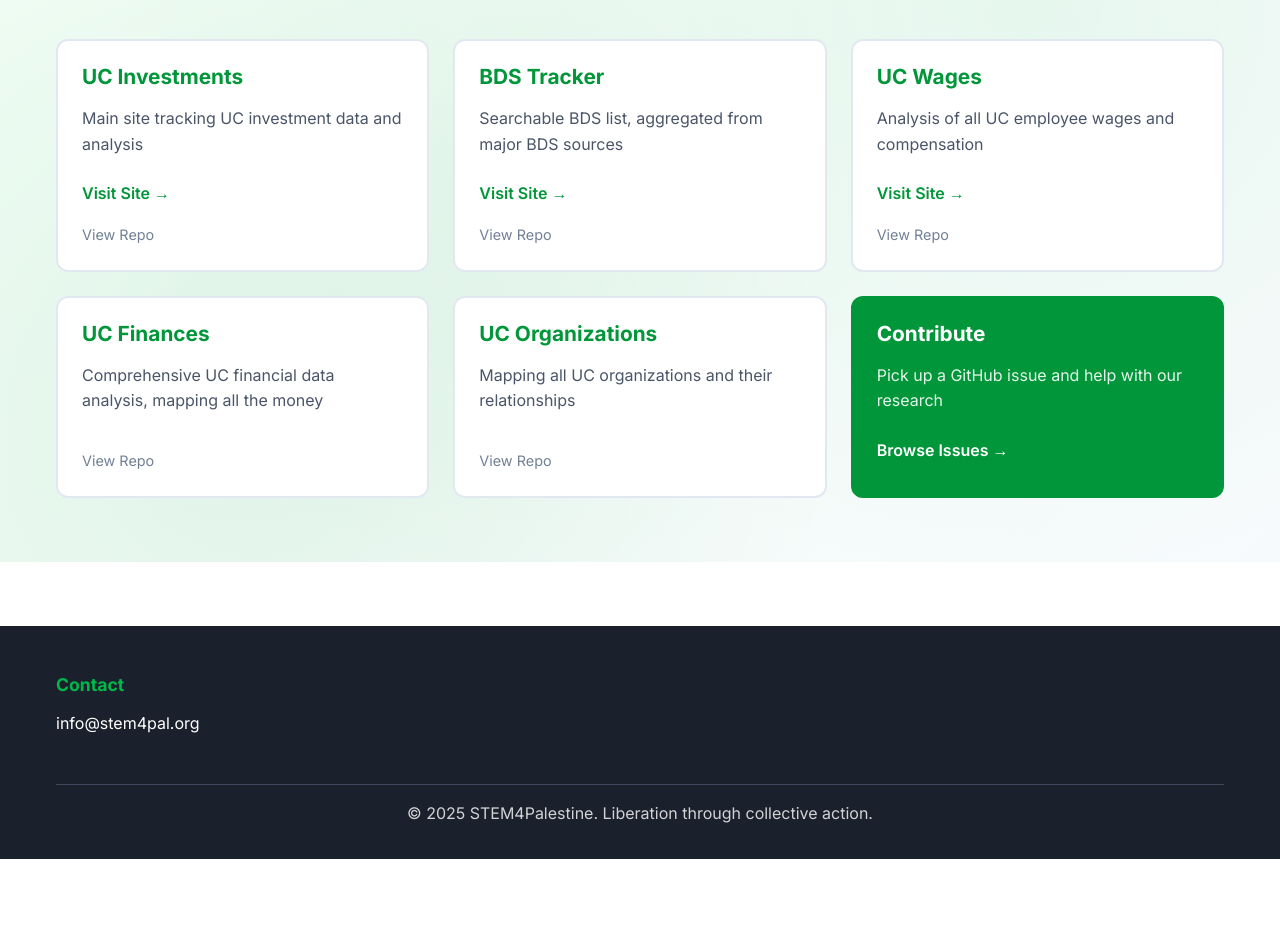
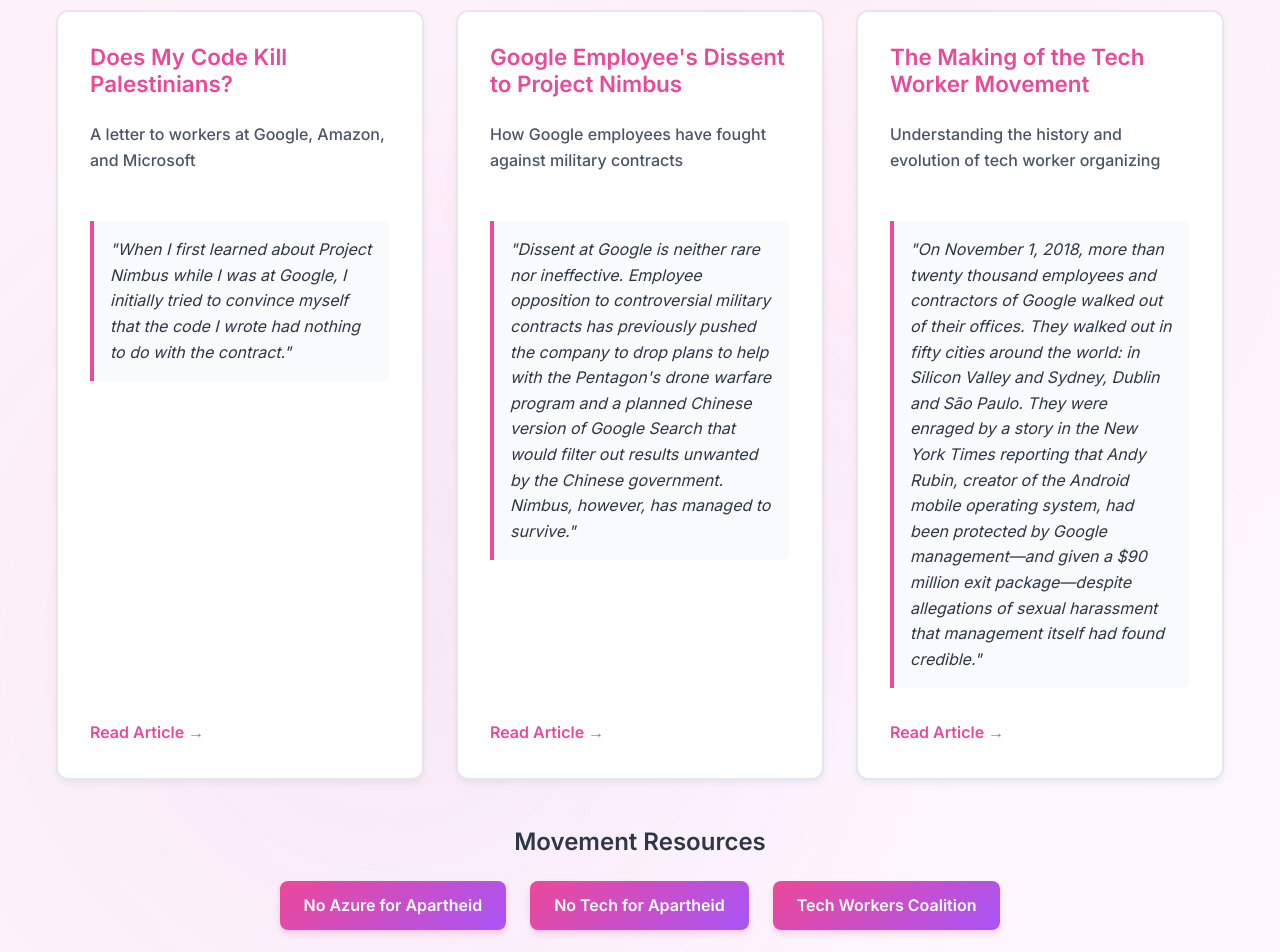
Before and after one commit to TheArctesian/stemforpalestine, a SvelteKit app: page / in a window 1280 px wide. Shown: the part 1640-2592 px from the top of the page. Before the commit the page ends 2499 px from the top, so only its background shows below. Built offline with nearby package versions, Linux system fonts and the light colour scheme.

Commit message:
added articles and youtube

```diff
--- a/src/routes/+page.svelte
+++ b/src/routes/+page.svelte
@@ -54,8 +54,11 @@
 				<div class="action-card">
 					<h3>Join Our Movement</h3>
 					<p>Become a STEM for Palestine member or join our mailing list</p>
-					<a href="shorturl.at/mF9wk" class="action-link" target="_blank" rel="noopener noreferrer"
-						>Sign Up →</a
+					<a
+						href="https://shorturl.at/mF9wk"
+						class="action-link"
+						target="_blank"
+						rel="noopener noreferrer">Sign Up →</a
 					>
 				</div>
 				<div class="action-card">
@@ -98,14 +101,74 @@
 						rel="noopener noreferrer">Sign Pledge →</a
 					>
 				</div>
-				<div class="action-card">
+			</div>
+		</div>
+	</section>
+
+	<section class="solidarity" id="solidarity">
+		<div class="container">
+			<h2>Tech Worker Solidarity</h2>
+			<div class="solidarity-grid">
+				<div class="solidarity-card">
 					<h3>Does My Code Kill Palestinians?</h3>
-					<p>A letter to Google, Amazon, & Microsoft workers</p>
+					<p>A letter to workers at Google, Amazon, and Microsoft</p>
+					<blockquote>
+						"When I first learned about Project Nimbus while I was at Google, I initially tried to convince myself that the code I wrote had nothing to do with the contract."
+					</blockquote>
 					<a
 						href="https://hasanibraheem.substack.com/p/does-my-code-kill"
-						class="action-link"
+						class="solidarity-link"
 						target="_blank"
 						rel="noopener noreferrer">Read Article →</a
+					>
+				</div>
+				<div class="solidarity-card">
+					<h3>Google Employee's Dissent to Project Nimbus</h3>
+					<p>How Google employees have fought against military contracts</p>
+					<blockquote>
+						"Dissent at Google is neither rare nor ineffective. Employee opposition to controversial military contracts has previously pushed the company to drop plans to help with the Pentagon's drone warfare program and a planned Chinese version of Google Search that would filter out results unwanted by the Chinese government. Nimbus, however, has managed to survive."
+					</blockquote>
+					<a
+						href="https://theintercept.com/2023/11/15/google-israel-gaza-nimbus-protest/"
+						class="solidarity-link"
+						target="_blank"
+						rel="noopener noreferrer">Read Article →</a
+					>
+				</div>
+				<div class="solidarity-card">
+					<h3>The Making of the Tech Worker Movement</h3>
+					<p>Understanding the history and evolution of tech worker organizing</p>
+					<blockquote>
+						"On November 1, 2018, more than twenty thousand employees and contractors of Google walked out of their offices. They walked out in fifty cities around the world: in Silicon Valley and Sydney, Dublin and São Paulo. They were enraged by a story in the New York Times reporting that Andy Rubin, creator of the Android mobile operating system, had been protected by Google management—and given a $90 million exit package—despite allegations of sexual harassment that management itself had found credible."
+					</blockquote>
+					<a
+						href="https://logicmag.io/the-making-of-the-tech-worker-movement/full-text/"
+						class="solidarity-link"
+						target="_blank"
+						rel="noopener noreferrer">Read Article →</a
+					>
+				</div>
+			</div>
+			<div class="movement-resources">
+				<h3>Movement Resources</h3>
+				<div class="resource-links">
+					<a
+						href="https://noazureforapartheid.com/"
+						class="resource-link"
+						target="_blank"
+						rel="noopener noreferrer">No Azure for Apartheid</a
+					>
+					<a
+						href="https://www.notechforapartheid.com/"
+						class="resource-link"
+						target="_blank"
+						rel="noopener noreferrer">No Tech for Apartheid</a
+					>
+					<a
+						href="https://techworkerscoalition.org/"
+						class="resource-link"
+						target="_blank"
+						rel="noopener noreferrer">Tech Workers Coalition</a
 					>
 				</div>
 			</div>
@@ -193,6 +256,47 @@
 						target="_blank"
 						rel="noopener noreferrer">Browse Issues →</a
 					>
+				</div>
+			</div>
+		</div>
+	</section>
+
+	<section class="videos" id="videos">
+		<div class="container">
+			<h2>Educational Videos</h2>
+			<div class="videos-grid">
+				<div class="video-card">
+					<h3>UC Investments Explained</h3>
+					<p>Understanding how UC invests student and public funds</p>
+					<a
+						href="https://www.youtube.com/watch?v=ly1_DZBlJvo"
+						class="video-link"
+						target="_blank"
+						rel="noopener noreferrer">
+						<i class="fab fa-youtube"></i> Watch Video
+					</a>
+				</div>
+				<div class="video-card">
+					<h3>Divestment Movement Analysis</h3>
+					<p>Breaking down the divestment movement and its impact</p>
+					<a
+						href="https://www.youtube.com/watch?v=p27i6bKVxZE"
+						class="video-link"
+						target="_blank"
+						rel="noopener noreferrer">
+						<i class="fab fa-youtube"></i> Watch Video
+					</a>
+				</div>
+				<div class="video-card">
+					<h3>Financial Justice Research</h3>
+					<p>Research methods and findings on institutional investments</p>
+					<a
+						href="https://www.youtube.com/watch?v=E62y6lnJIJQ"
+						class="video-link"
+						target="_blank"
+						rel="noopener noreferrer">
+						<i class="fab fa-youtube"></i> Watch Video
+					</a>
 				</div>
 			</div>
 		</div>
@@ -457,6 +561,154 @@
 		color: var(--color-primary-dark);
 	}
 
+	.solidarity {
+		padding: 4rem 0;
+		background: linear-gradient(135deg, #fdf2f8 0%, #fef7ff 100%);
+		position: relative;
+	}
+
+	.solidarity::before {
+		content: '';
+		position: absolute;
+		top: 0;
+		left: 0;
+		right: 0;
+		bottom: 0;
+		background-image:
+			radial-gradient(circle at 30% 70%, rgba(156, 39, 176, 0.06) 0%, transparent 50%),
+			radial-gradient(circle at 70% 30%, rgba(236, 72, 153, 0.04) 0%, transparent 50%),
+			radial-gradient(circle at 50% 50%, rgba(168, 85, 247, 0.03) 0%, transparent 50%);
+		pointer-events: none;
+	}
+
+	.solidarity h2 {
+		text-align: center;
+		font-size: 2.5rem;
+		color: #2d3748;
+		margin-bottom: 3rem;
+		position: relative;
+		z-index: 1;
+	}
+
+	.solidarity-grid {
+		display: grid;
+		grid-template-columns: repeat(auto-fit, minmax(320px, 1fr));
+		gap: 2rem;
+		margin-bottom: 3rem;
+		position: relative;
+		z-index: 1;
+	}
+
+	.solidarity-card {
+		background: white;
+		padding: 2rem;
+		border-radius: 12px;
+		border: 2px solid #e2e8f0;
+		transition: all 0.3s cubic-bezier(0.4, 0, 0.2, 1);
+		display: flex;
+		flex-direction: column;
+		gap: 1rem;
+		position: relative;
+		overflow: hidden;
+		box-shadow: 0 4px 6px rgba(0, 0, 0, 0.05);
+	}
+
+	.solidarity-card::before {
+		content: '';
+		position: absolute;
+		top: 0;
+		left: 0;
+		right: 0;
+		height: 4px;
+		background: linear-gradient(90deg, #ec4899, #a855f7);
+		transform: scaleX(0);
+		transform-origin: left;
+		transition: transform 0.3s ease;
+	}
+
+	.solidarity-card:hover::before {
+		transform: scaleX(1);
+	}
+
+	.solidarity-card:hover {
+		border-color: #ec4899;
+		transform: translateY(-8px);
+		box-shadow: 0 20px 40px rgba(236, 72, 153, 0.15);
+	}
+
+	.solidarity-card h3 {
+		color: #ec4899;
+		font-size: 1.4rem;
+		margin-bottom: 0.5rem;
+		font-weight: 600;
+	}
+
+	.solidarity-card p {
+		color: #4a5568;
+		margin-bottom: 1rem;
+		font-weight: 500;
+	}
+
+	.solidarity-card blockquote {
+		background: #f8fafc;
+		border-left: 4px solid #ec4899;
+		padding: 1rem;
+		margin: 1rem 0;
+		font-style: italic;
+		color: #2d3748;
+		border-radius: 0 8px 8px 0;
+	}
+
+	.solidarity-link {
+		color: #ec4899;
+		font-weight: 600;
+		text-decoration: none;
+		transition: color 0.2s;
+		margin-top: auto;
+	}
+
+	.solidarity-link:hover {
+		color: #be185d;
+	}
+
+	.movement-resources {
+		text-align: center;
+		position: relative;
+		z-index: 1;
+	}
+
+	.movement-resources h3 {
+		color: #2d3748;
+		font-size: 1.5rem;
+		margin-bottom: 1.5rem;
+		font-weight: 600;
+	}
+
+	.resource-links {
+		display: flex;
+		gap: 1.5rem;
+		justify-content: center;
+		flex-wrap: wrap;
+	}
+
+	.resource-link {
+		display: inline-block;
+		padding: 0.75rem 1.5rem;
+		background: linear-gradient(135deg, #ec4899, #a855f7);
+		color: white;
+		text-decoration: none;
+		border-radius: 8px;
+		font-weight: 600;
+		transition: all 0.2s;
+		box-shadow: 0 4px 6px rgba(236, 72, 153, 0.2);
+	}
+
+	.resource-link:hover {
+		transform: translateY(-2px);
+		box-shadow: 0 8px 20px rgba(236, 72, 153, 0.3);
+		background: linear-gradient(135deg, #be185d, #9333ea);
+	}
+
 	.projects {
 		padding: 4rem 0;
 		background: linear-gradient(135deg, #f0fdf4 0%, #f7fafc 100%);
@@ -585,6 +837,120 @@
 		color: var(--color-primary);
 	}
 
+	.videos {
+		padding: 4rem 0;
+		background: linear-gradient(135deg, #fef3c7 0%, #fde68a 100%);
+		position: relative;
+	}
+
+	.videos::before {
+		content: '';
+		position: absolute;
+		top: 0;
+		left: 0;
+		right: 0;
+		bottom: 0;
+		background-image:
+			radial-gradient(circle at 25% 75%, rgba(245, 158, 11, 0.08) 0%, transparent 50%),
+			radial-gradient(circle at 75% 25%, rgba(251, 191, 36, 0.06) 0%, transparent 50%),
+			radial-gradient(circle at 50% 50%, rgba(217, 119, 6, 0.04) 0%, transparent 50%);
+		pointer-events: none;
+	}
+
+	.videos h2 {
+		text-align: center;
+		font-size: 2.5rem;
+		color: #2d3748;
+		margin-bottom: 3rem;
+		position: relative;
+		z-index: 1;
+	}
+
+	.videos-grid {
+		display: grid;
+		grid-template-columns: repeat(auto-fit, minmax(280px, 1fr));
+		gap: 1.5rem;
+		position: relative;
+		z-index: 1;
+	}
+
+	.video-card {
+		background: white;
+		padding: 2rem;
+		border-radius: 12px;
+		border: 2px solid #e2e8f0;
+		transition: all 0.3s cubic-bezier(0.4, 0, 0.2, 1);
+		display: flex;
+		flex-direction: column;
+		gap: 1rem;
+		position: relative;
+		overflow: hidden;
+		text-align: center;
+		box-shadow: 0 4px 6px rgba(0, 0, 0, 0.05);
+	}
+
+	.video-card::before {
+		content: '';
+		position: absolute;
+		top: 0;
+		left: 0;
+		right: 0;
+		height: 4px;
+		background: linear-gradient(90deg, #f59e0b, #d97706);
+		transform: scaleX(0);
+		transform-origin: left;
+		transition: transform 0.3s ease;
+	}
+
+	.video-card:hover::before {
+		transform: scaleX(1);
+	}
+
+	.video-card:hover {
+		border-color: #f59e0b;
+		transform: translateY(-6px);
+		box-shadow: 0 15px 30px rgba(245, 158, 11, 0.15);
+	}
+
+	.video-card h3 {
+		color: #f59e0b;
+		font-size: 1.3rem;
+		margin-bottom: 0.5rem;
+		font-weight: 600;
+	}
+
+	.video-card p {
+		color: #4a5568;
+		margin-bottom: 1rem;
+		flex-grow: 1;
+		line-height: 1.5;
+	}
+
+	.video-link {
+		display: inline-flex;
+		align-items: center;
+		gap: 0.5rem;
+		color: white;
+		background: linear-gradient(135deg, #dc2626, #ef4444);
+		padding: 0.75rem 1.5rem;
+		border-radius: 8px;
+		text-decoration: none;
+		font-weight: 600;
+		transition: all 0.2s;
+		margin: 0 auto;
+		box-shadow: 0 4px 6px rgba(220, 38, 38, 0.2);
+	}
+
+	.video-link:hover {
+		transform: translateY(-2px);
+		box-shadow: 0 8px 20px rgba(220, 38, 38, 0.3);
+		background: linear-gradient(135deg, #b91c1c, #dc2626);
+	}
+
+	.video-link i {
+		font-size: 1.1rem;
+	}
+
 	@media (max-width: 768px) {
 		.hero-title {
 			font-size: 2rem;
@@ -600,8 +966,15 @@
 		}
 
 		.action-grid,
-		.projects-grid {
+		.solidarity-grid,
+		.projects-grid,
+		.videos-grid {
 			grid-template-columns: 1fr;
+		}
+
+		.resource-links {
+			flex-direction: column;
+			align-items: center;
 		}
 	}
 </style>
```
